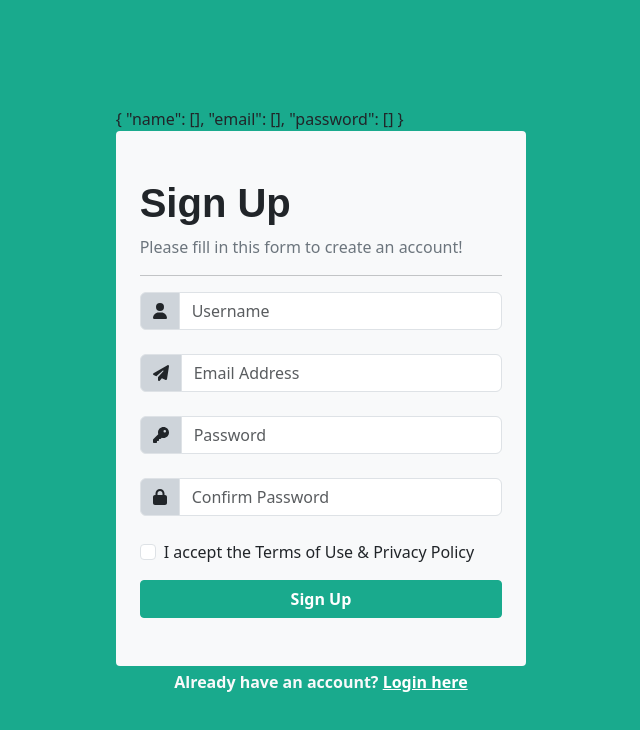
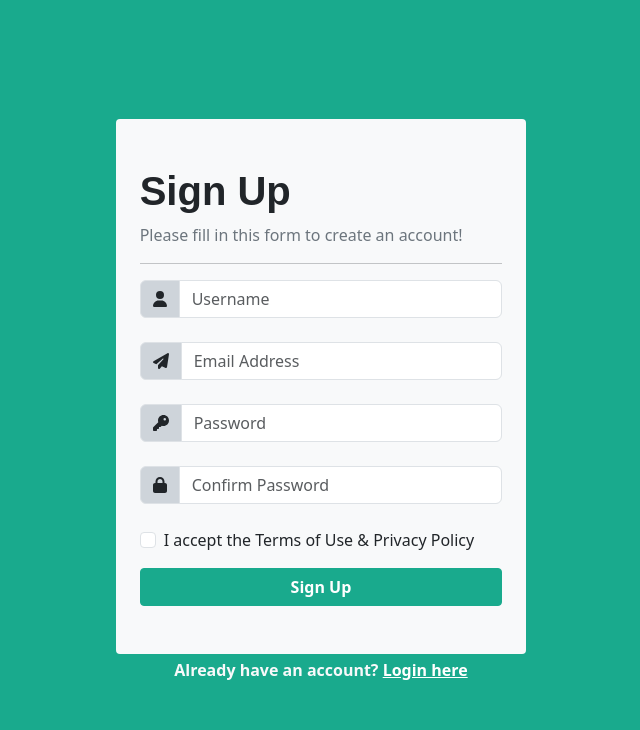
Before and after one commit to Warrgun/ex.2_ONX_IT, a Vue app in the folder Frontend/: page /signup in a window 1280 px wide. Shown: the top 730 px of the page, without its empty margins (319-959 px from the left). Built offline with nearby package versions, Linux system fonts and the light colour scheme.

Commit message:
debug removed

```diff
--- a/Frontend/src/pages/SignUp.vue
+++ b/Frontend/src/pages/SignUp.vue
@@ -1,6 +1,5 @@
 <template >
     <GuestLayout>
-        {{ errors }}
         <form @submit.prevent="submit" class=" bg-light rounded-1 px-4 py-5">
             <h1 class="">Sign Up</h1>
             <p class=" text-secondary">Please fill in this form to create an account!</p>
```
